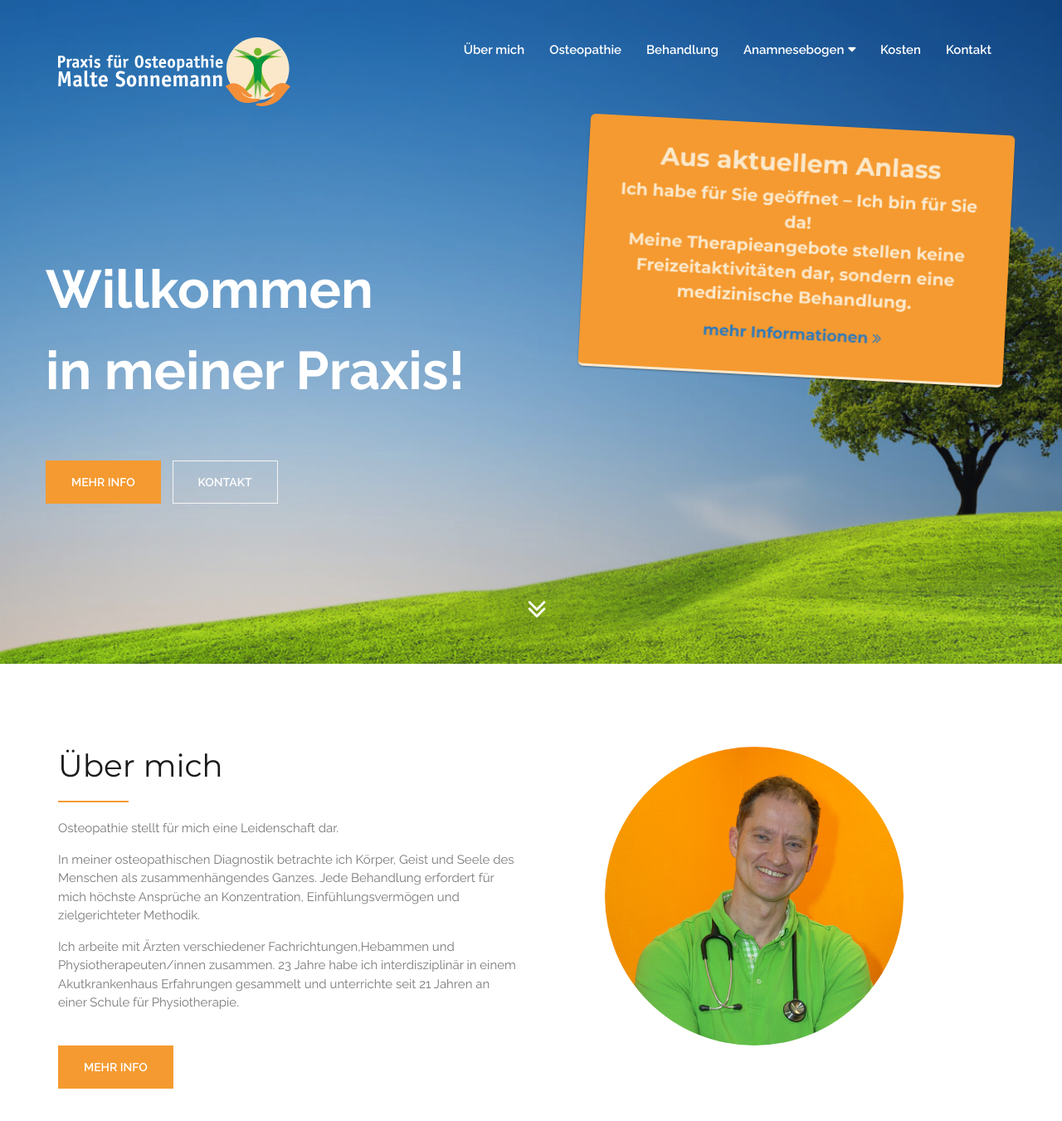
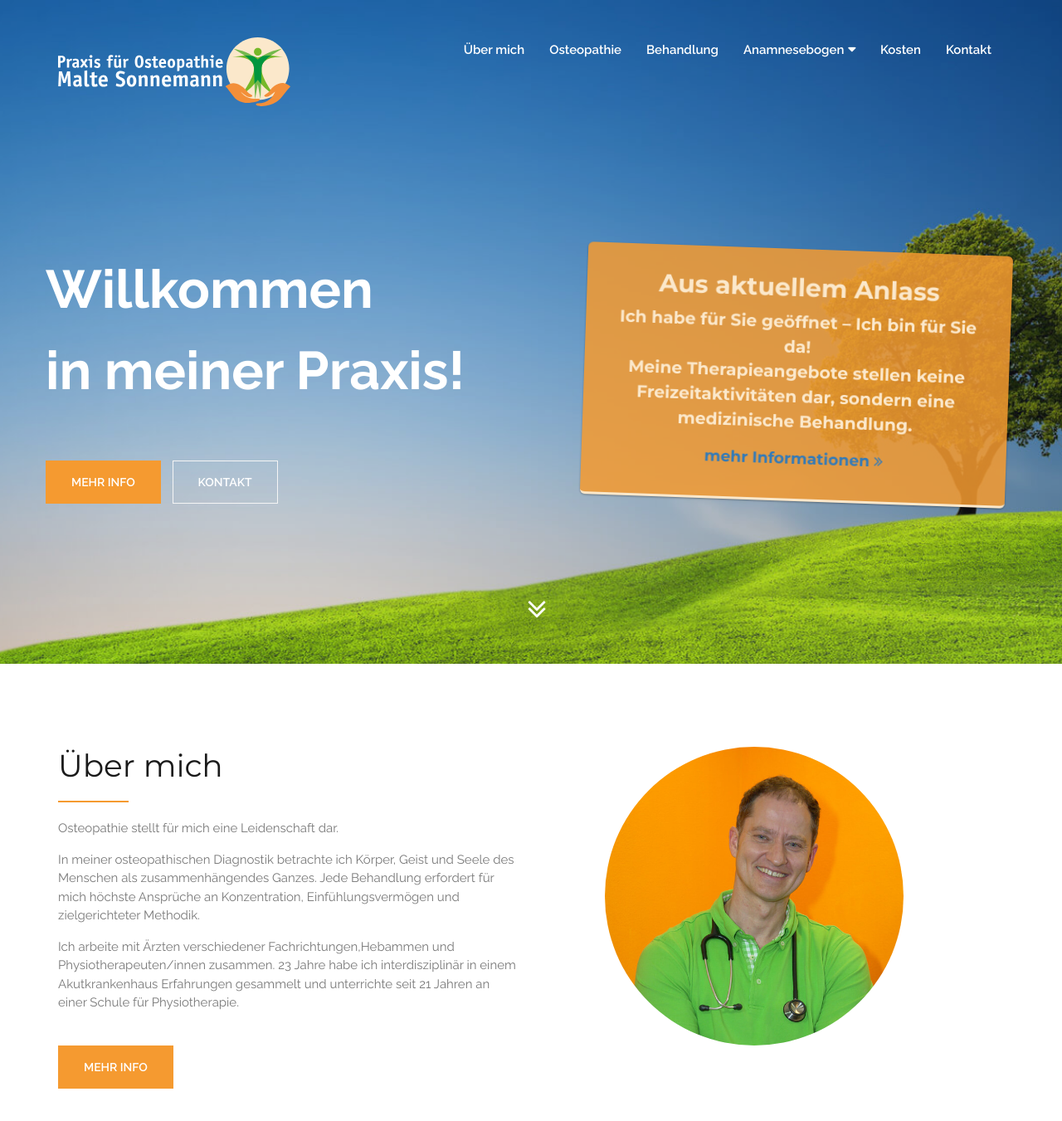
Before and after one commit to larzknoke/sonnemann, a Jekyll site: the page built from index.html, in a window 1280 px wide and 1400 px high. Shown: the top 1351 px of the window at 83% size. Built offline with Jekyll 4.4.1, drawn with Linux system fonts in a browser that asks for light colours.

Commit message:
corona fix & mobile-nav fix

```diff
--- a/assets/css/style.scss
+++ b/assets/css/style.scss
@@ -2101,15 +2101,15 @@
   box-sizing: border-box;
   max-width: 40vw;
   position: absolute;
-  background-color: $orange_dunkel;
+  background-color: rgba($orange_dunkel, 0.85);
   color: $orange_hell;
-  top: 150px;
+  top: 300px;
   right: 5%;
   text-align: center;
   font-weight: bold;
   font-size: 2rem;
   padding: 2rem;
-  transform: rotate(3deg);
+  transform: rotate(2deg);
   box-shadow: 0 1px 3px rgba(0, 0, 0, 0.12), 0 1px 2px rgba(0, 0, 0, 0.24);
   transition: all 0.3s cubic-bezier(0.25, 0.8, 0.25, 1);
   border-bottom: 0.25rem solid $orange_hell;
@@ -2197,6 +2197,11 @@
     padding: 30px 10px;
   }
 }
+@media (min-width: 1024px) {
+  nav.navbar.bootsnav li.dropdown ul.dropdown-menu {
+      width: 300px;
+  }
+}
 
 nav.navbar.bootsnav li.dropdown ul > li > a {
   padding: 10px 15px;
@@ -2207,3 +2212,14 @@
 nav.navbar.bootsnav li.dropdown ul > li {
   padding: 10px 15px;
 }
+
+nav.navbar.bootsnav.navbar-fixed {
+  z-index: 1000;
+}
+
+@media (max-width: 992px) {
+  nav.navbar.bootsnav.no-full .navbar-collapse {
+      max-height: 100% !important;
+      overflow-y: auto !important;
+  }
+}
```
